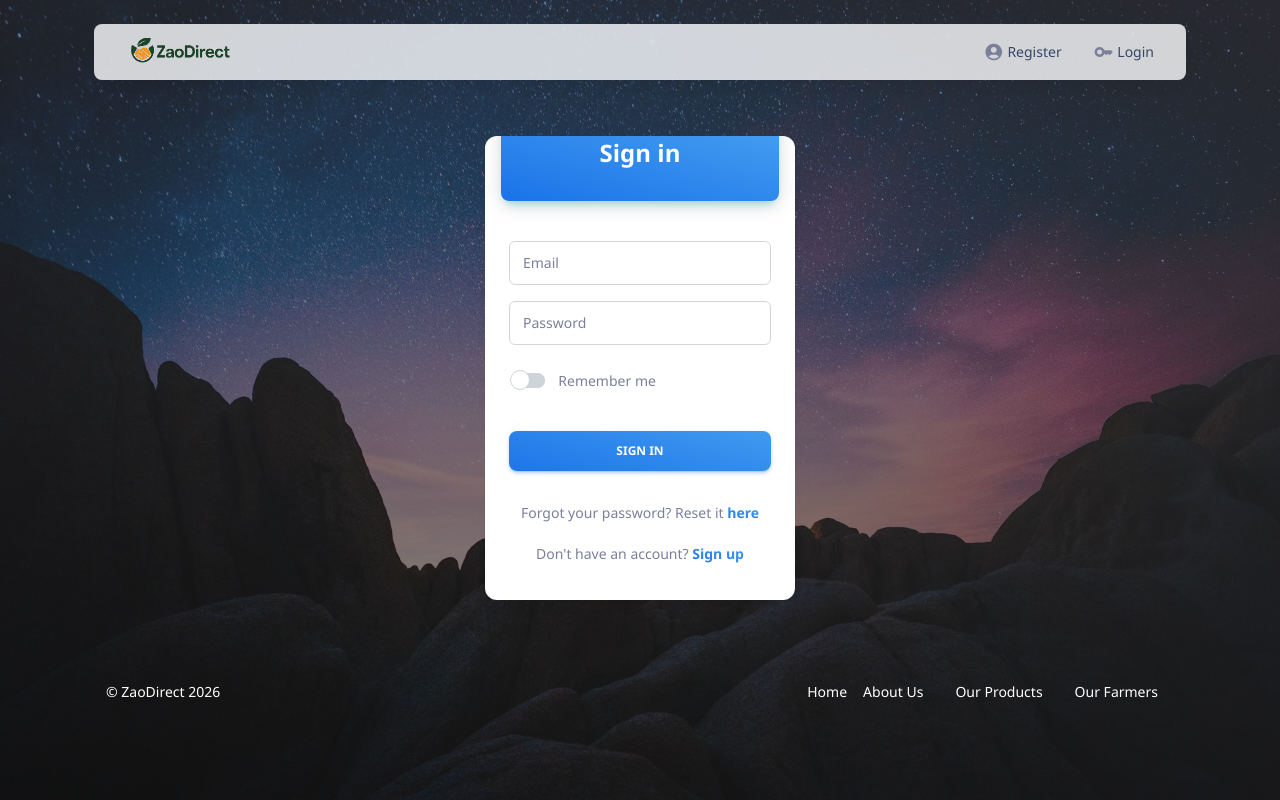
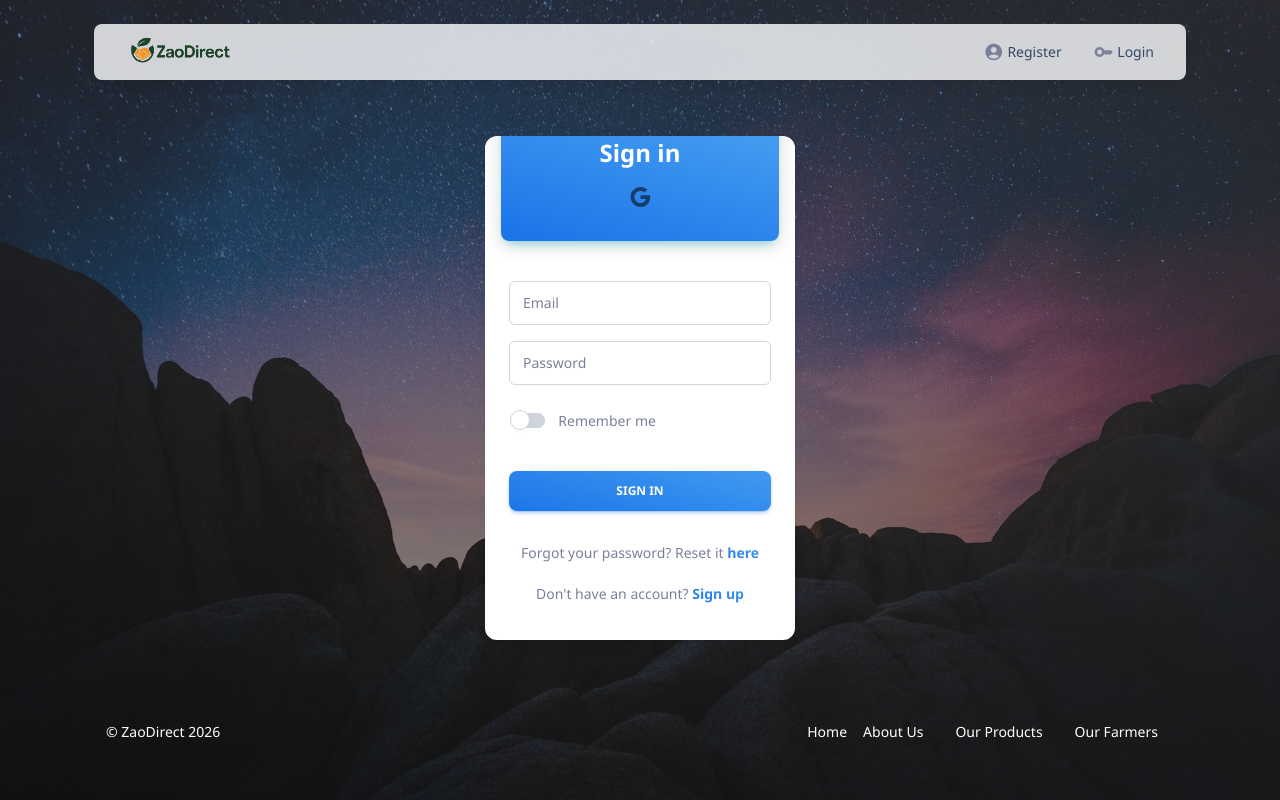
Before and after one commit to melcreates/ZaoDirect-2.0, a React (Create React App) app in the folder frontend/: page /auth/login in a window 1280 px wide. Built offline with nearby package versions, Linux system fonts and the light colour scheme; no server answers.

Commit message:
Refine auth UI: icon-only Google sign-in and bottom Google option on register

```diff
--- a/frontend/src/auth/login/index.js
+++ b/frontend/src/auth/login/index.js
@@ -6,6 +6,8 @@ import { Link } from "react-router-dom";
 // @mui material components
 import Card from "@mui/material/Card";
 import Switch from "@mui/material/Switch";
+import IconButton from "@mui/material/IconButton";
+import GoogleIcon from "@mui/icons-material/Google";
 
 // Material Dashboard 2 React components
 import MDBox from "components/MDBox";
@@ -28,6 +30,7 @@ function Login() {
   const [credentialsErros, setCredentialsError] = useState(null);
   const [rememberMe, setRememberMe] = useState(false);
   const [googleError, setGoogleError] = useState("");
+  const [googleReady, setGoogleReady] = useState(false);
 
   const [inputs, setInputs] = useState({
     email: "",
@@ -58,6 +61,7 @@ function Login() {
           }
         },
       });
+      setGoogleReady(true);
       const target = document.getElementById("google-signin-login");
       if (target) {
         target.innerHTML = "";
@@ -81,6 +85,18 @@ function Login() {
     script.onload = initializeGoogle;
     document.body.appendChild(script);
   }, [authContext]);
+
+  const handleGoogleClick = () => {
+    if (!process.env.REACT_APP_GOOGLE_CLIENT_ID) {
+      setGoogleError("Google sign in is not configured.");
+      return;
+    }
+    if (!window.google?.accounts?.id) {
+      setGoogleError("Google sign in is still loading. Please try again.");
+      return;
+    }
+    window.google.accounts.id.prompt();
+  };
 
   const changeHandler = (e) => {
     setInputs({
@@ -153,8 +169,11 @@ function Login() {
           <MDTypography variant="h4" fontWeight="medium" color="white" mt={1}>
             Sign in
           </MDTypography>
-          <MDBox mt={1} mb={1} display="flex" justifyContent="center">
-            <div id="google-signin-login" />
+          <MDBox mt={1} mb={1} display="flex" justifyContent="center" alignItems="center" gap={1}>
+            <IconButton onClick={handleGoogleClick} sx={{ color: "white" }} aria-label="Sign in with Google">
+              <GoogleIcon />
+            </IconButton>
+            <div id="google-signin-login" style={{ display: "none" }} />
           </MDBox>
         </MDBox>
         <MDBox pt={4} pb={3} px={3}>
--- a/frontend/src/auth/register/index.js
+++ b/frontend/src/auth/register/index.js
@@ -5,6 +5,8 @@ import { Link } from "react-router-dom";
 // @mui material components
 import Card from "@mui/material/Card";
 import Checkbox from "@mui/material/Checkbox";
+import IconButton from "@mui/material/IconButton";
+import GoogleIcon from "@mui/icons-material/Google";
 
 // Material Dashboard 2 React components
 import MDBox from "components/MDBox";
@@ -25,6 +27,7 @@ import { InputLabel } from "@mui/material";
 function Register() {
   const authContext = useContext(AuthContext);
   const [googleError, setGoogleError] = useState("");
+  const [googleReady, setGoogleReady] = useState(false);
 
   const [inputs, setInputs] = useState({
     name: "",
@@ -124,6 +127,7 @@ function Register() {
           }
         },
       });
+      setGoogleReady(true);
       const target = document.getElementById("google-signup-register");
       if (target) {
         target.innerHTML = "";
@@ -147,6 +151,18 @@ function Register() {
     script.onload = initializeGoogle;
     document.body.appendChild(script);
   }, [authContext]);
+
+  const handleGoogleClick = () => {
+    if (!process.env.REACT_APP_GOOGLE_CLIENT_ID) {
+      setGoogleError("Google sign up is not configured.");
+      return;
+    }
+    if (!window.google?.accounts?.id) {
+      setGoogleError("Google sign up is still loading. Please try again.");
+      return;
+    }
+    window.google.accounts.id.prompt();
+  };
 
   return (
     <CoverLayout image={bgImage}>
@@ -288,8 +304,11 @@ function Register() {
                 or sign up with
               </MDTypography>
             </MDBox>
-            <MDBox mb={2} display="flex" justifyContent="center">
-              <div id="google-signup-register" />
+            <MDBox mb={2} display="flex" justifyContent="center" alignItems="center" gap={1}>
+              <IconButton onClick={handleGoogleClick} color="info" aria-label="Sign up with Google">
+                <GoogleIcon />
+              </IconButton>
+              <div id="google-signup-register" style={{ display: "none" }} />
             </MDBox>
             <MDBox mt={3} mb={1} textAlign="center">
               <MDTypography variant="button" color="text">
```
